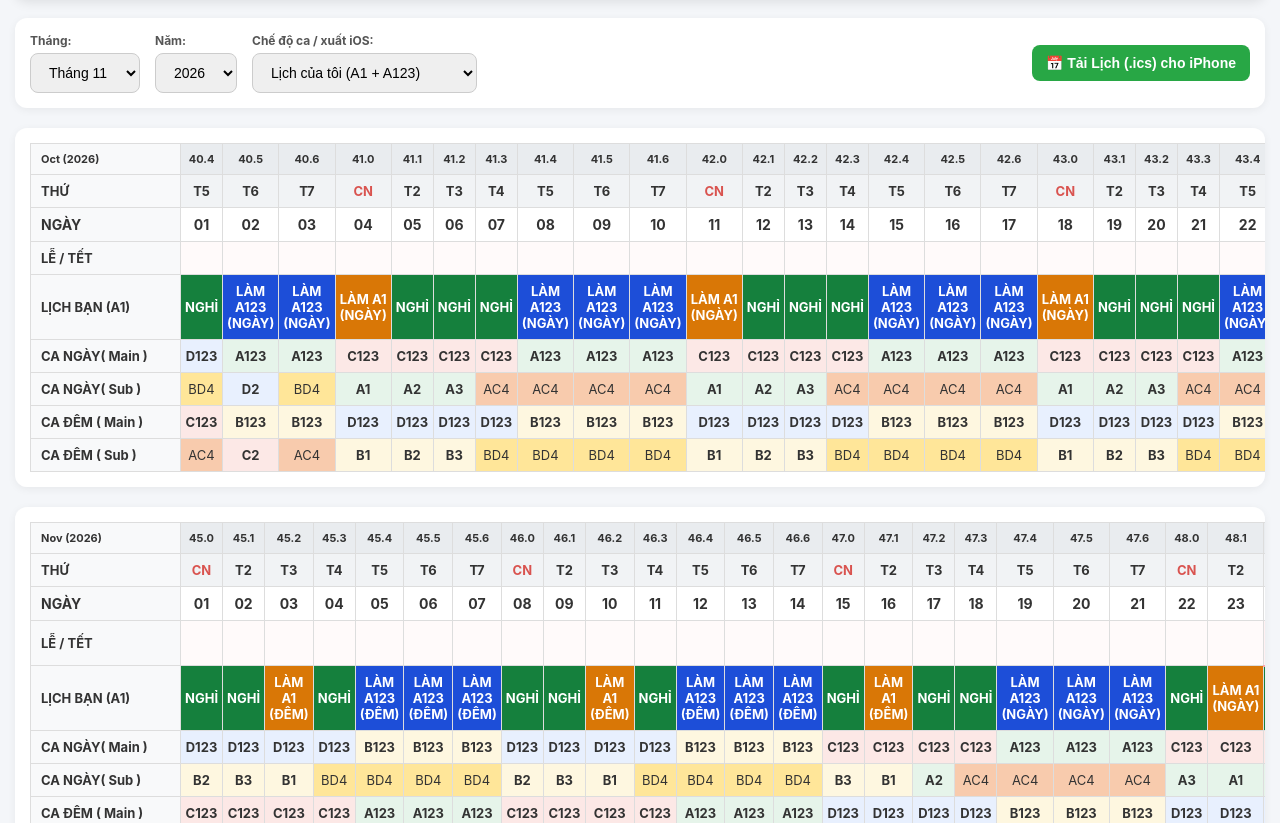
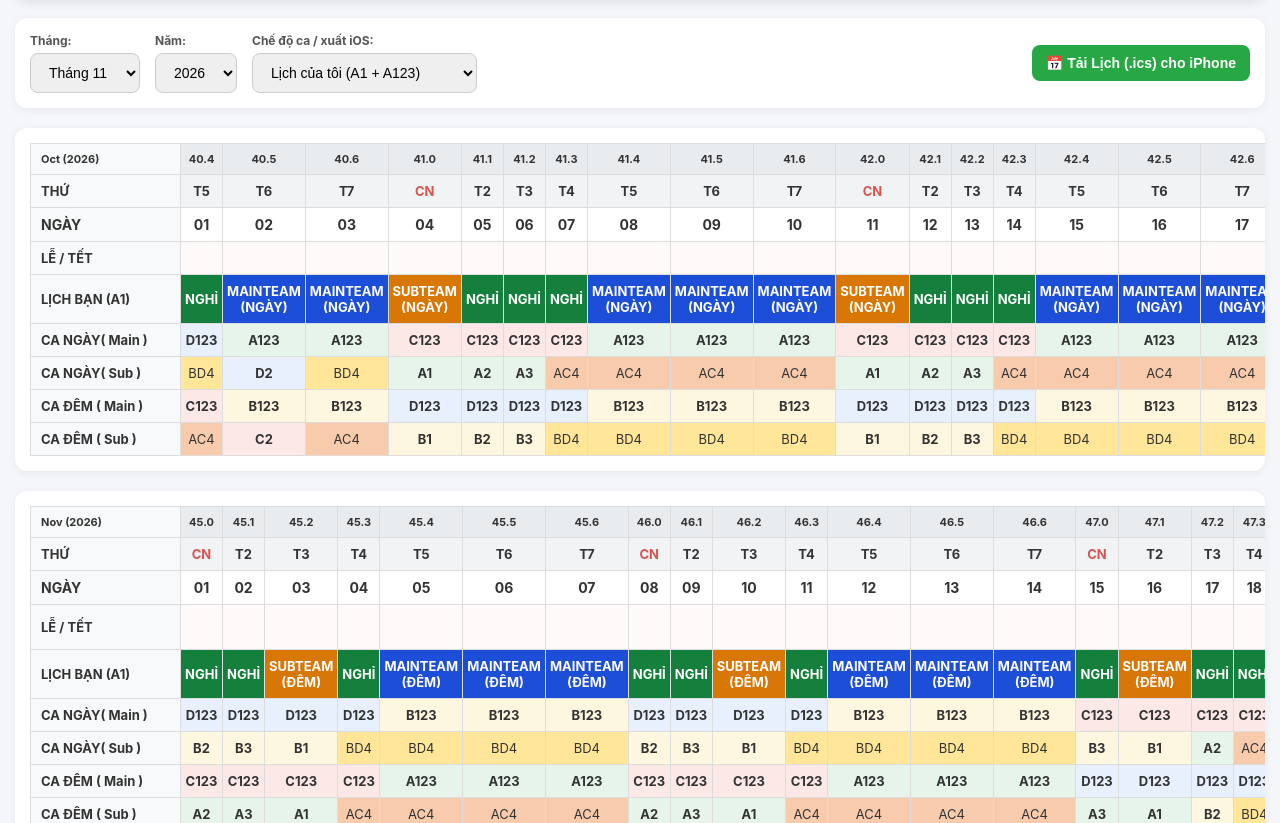
Before and after one commit to Lehoangnt/Lich-lam-viec, a plain HTML site: page index.html in a window 1280 px wide. Shown: the part 129-952 px from the top of the page. Drawn offline with Linux system fonts and the light colour scheme; no server answers.

Commit message:
Update index.html

```diff
--- a/index.html
+++ b/index.html
@@ -254,7 +254,7 @@
         "05-01": { name: "Ngày Quốc tế Lao động (1/5)", short: "1/5", isOff: true },
         "07-27": { name: "Ngày Thương binh - Liệt sĩ (27/7)", short: "27/7", isOff: true },
         "09-02": { name: "Ngày Quốc khánh (2/9)", short: "Quốc khánh", isOff: true },
-        "11-24": { name: "Ngày Văn hóa Việt Nam (24/11)", short: "VH VN", isOff: true },
+        "11-24": { name: "Ngày Văn hóa Việt Nam (24/11)", short: "Văn Hóa", isOff: true },
         "12-25": { name: "Giáng sinh", short: "Giáng sinh", isOff: false }
     };
 
@@ -458,12 +458,12 @@
             const hasMainDay = dc === "A123";
             const hasMainNight = nc === "A123";
 
-            if (hasMainDay && hasMainNight) return { status: "MAIN", label: "LÀM A123 (N+Đ)" };
-            if (hasMainDay) return { status: "MAIN", label: "LÀM A123 (NGÀY)" };
-            if (hasMainNight) return { status: "MAIN", label: "LÀM A123 (ĐÊM)" };
-            if (hasA1Day && hasA1Night) return { status: "SUB", label: "LÀM A1 (N+Đ)" };
-            if (hasA1Day) return { status: "SUB", label: "LÀM A1 (NGÀY)" };
-            if (hasA1Night) return { status: "SUB", label: "LÀM A1 (ĐÊM)" };
+            if (hasMainDay && hasMainNight) return { status: "MAIN", label: "MAINTEAM (N+Đ)" };
+            if (hasMainDay) return { status: "MAIN", label: "MAINTEAM (NGÀY)" };
+            if (hasMainNight) return { status: "MAIN", label: "MAINTEAM (ĐÊM)" };
+            if (hasA1Day && hasA1Night) return { status: "SUB", label: "SUBTEAM (N+Đ)" };
+            if (hasA1Day) return { status: "SUB", label: "SUBTEAM (NGÀY)" };
+            if (hasA1Night) return { status: "SUB", label: "SUBTEAM (ĐÊM)" };
             return { status: "OFF", label: "NGHỈ" };
         }
 
```
